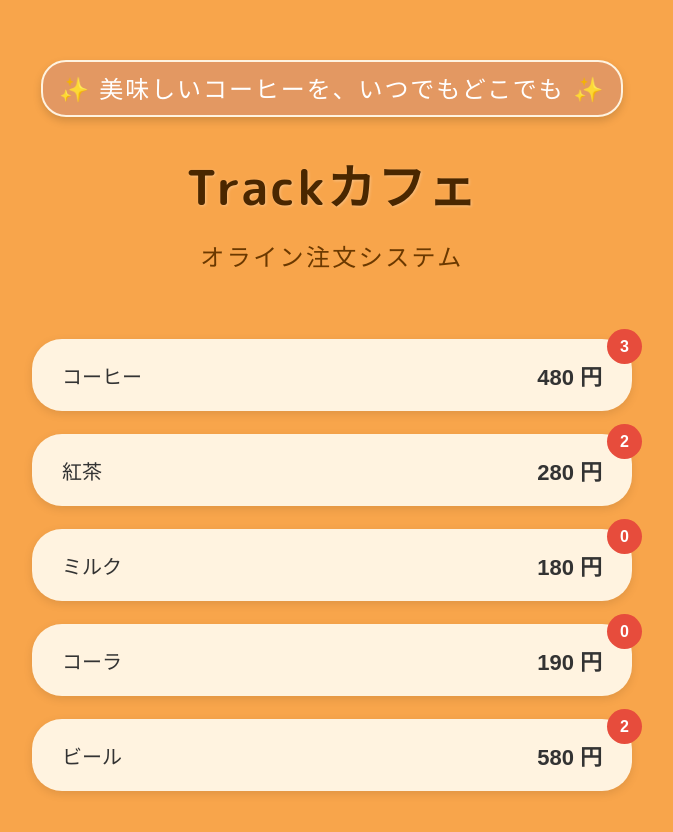
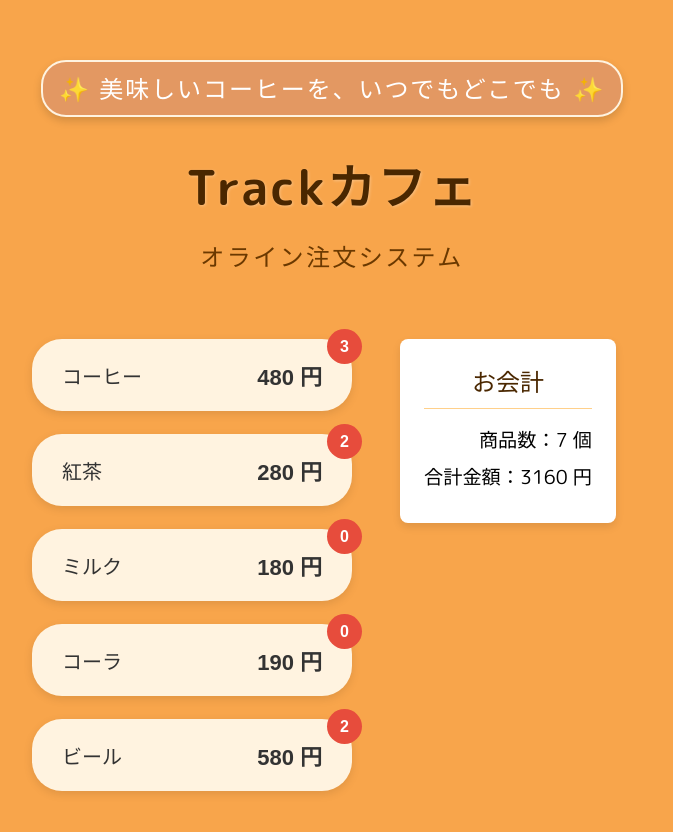
Before and after one commit to yrzcode/coffee-shop, a React (Create React App) app: page / in a window 1280 px wide. Shown: the top 832 px of the page, without its empty margins (308-981 px from the left). Built offline with nearby package versions, Linux system fonts and the light colour scheme.

Commit message:
add checkout , adjust layout

```diff
--- a/src/App.tsx
+++ b/src/App.tsx
@@ -1,5 +1,6 @@
 import SubTitle from "./components/SubTitle";
 import DrinkItem from "./components/DrinkItem";
+import Checkout from "./components/Checkout";
 
 const App = () => {
   return (
@@ -10,6 +11,7 @@ const App = () => {
         <p className="App-header-description">オライン注文システム</p>
       </header>
       <main className="App-main">
+        <div className="App-content">
           <div className="drink-list">
             <DrinkItem name="コーヒー" price={480} notificationCount={3} />
             <DrinkItem name="紅茶" price={280} notificationCount={2} />
@@ -17,6 +19,8 @@ const App = () => {
             <DrinkItem name="コーラ" price={190} notificationCount={0} />
             <DrinkItem name="ビール" price={580} notificationCount={2} />
           </div>
+          <Checkout itemCount={7} totalAmount={3160} />
+        </div>
       </main>
     </div>
   );
--- /dev/null
+++ b/src/components/Checkout.tsx
@@ -0,0 +1,21 @@
+import styles from "../sass/checkout.module.scss";
+
+interface CheckoutProps {
+  itemCount: number;
+  totalAmount: number;
+}
+
+const Checkout = ({ itemCount, totalAmount }: CheckoutProps) => {
+  return (
+    <div className={styles.checkout}>
+      <h2 className={styles.title}>お会計</h2>
+      <hr className={styles.divider} />
+      <div className={styles.detail}>
+        <p className={styles.itemCount}>商品数：{itemCount} 個</p>
+        <p className={styles.totalAmount}>合計金額：{totalAmount} 円</p>
+      </div>
+    </div>
+  );
+};
+
+export default Checkout;
--- /dev/null
+++ b/src/sass/checkout.module.scss
@@ -0,0 +1,49 @@
+@import "variables";
+
+.checkout {
+  background-color: white;
+  border-radius: 8px;
+  box-shadow: 0 4px 8px rgba(0, 0, 0, 0.1);
+  padding: 1.5rem;
+  margin: 1rem;
+  margin-top: 0;
+  max-width: 16rem;
+  align-self: flex-start;
+
+  @media (max-width: 700px) {
+    width: 20rem;
+    margin: 1rem 0;
+    align-self: center;
+  }
+
+  .title {
+    font-size: 1.5rem;
+    font-weight: 500;
+    margin: 0 0 0.5rem 0;
+    color: $text-primary;
+  }
+
+  .divider {
+    border: none;
+    height: 1px;
+    background-color: $primary-light;
+    margin: 0.5rem 0 1rem 0;
+  }
+
+  .detail {
+    p {
+      margin: 0.5rem 0;
+      font-size: 1.2rem;
+
+      &.itemCount,
+      &.totalAmount {
+        display: flex;
+        justify-content: space-between;
+        &::before {
+          content: "";
+          flex: 1;
+        }
+      }
+    }
+  }
+}
--- a/src/sass/drinkItem.module.scss
+++ b/src/sass/drinkItem.module.scss
@@ -6,7 +6,7 @@
   justify-content: space-between;
   align-items: center;
   width: 100%;
-  max-width: 600px;
+  max-width: 800px;
   padding: 20px 30px;
   border-radius: 30px;
   background-color: $background-light;
--- a/src/sass/global.scss
+++ b/src/sass/global.scss
@@ -33,16 +33,24 @@ body {
 
 .App-main {
   padding: 2rem;
-  max-width: 800px;
+  max-width: 1200px;
   margin: 0 auto;
 }
 
+.App-content {
+  display: flex;
+  flex-wrap: wrap;
+  justify-content: center;
+  gap: 2rem;
+  margin-top: 2rem;
+}
+
 .drink-list {
+  width: 20rem;
   display: flex;
   flex-direction: column;
   gap: 0.5rem;
   align-items: center;
-  margin-top: 2rem;
 }
 
 .App-header-title {
```
Lines whose indentation alone changed are shown as unchanged.
